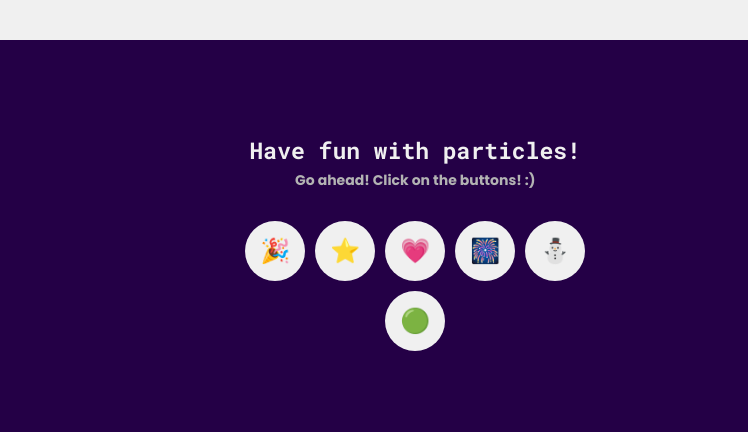
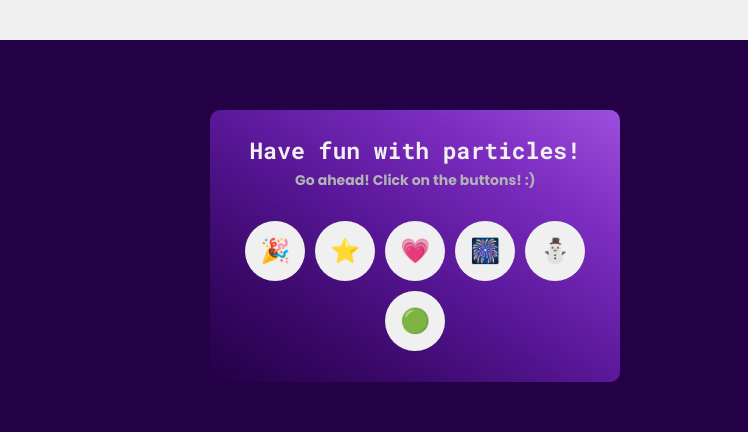
Before and after one commit to GuiACamargo/Portfolio, a website built with Vite: page index.html in a window 1280 px wide. Shown: the part 3570-4002 px from the top of the page, 532-1280 px from the left. Built offline with nearby package versions, Linux system fonts and the light colour scheme; animation ran at ten frames a second; what @tsparticles/confetti, @tsparticles/interaction-particles-repulse, @tsparticles/plugin-easing-cubic would draw is missing.

Commit message:
Changing some styles

```diff
--- a/styles/style.css
+++ b/styles/style.css
@@ -914,7 +914,7 @@ Contact
 .contact__buttons {
     padding: 20px;
     background-image: linear-gradient(
-        top right,
+        to right top,
         var(--color700),
         var(--color600),
         var(--color500),
```
